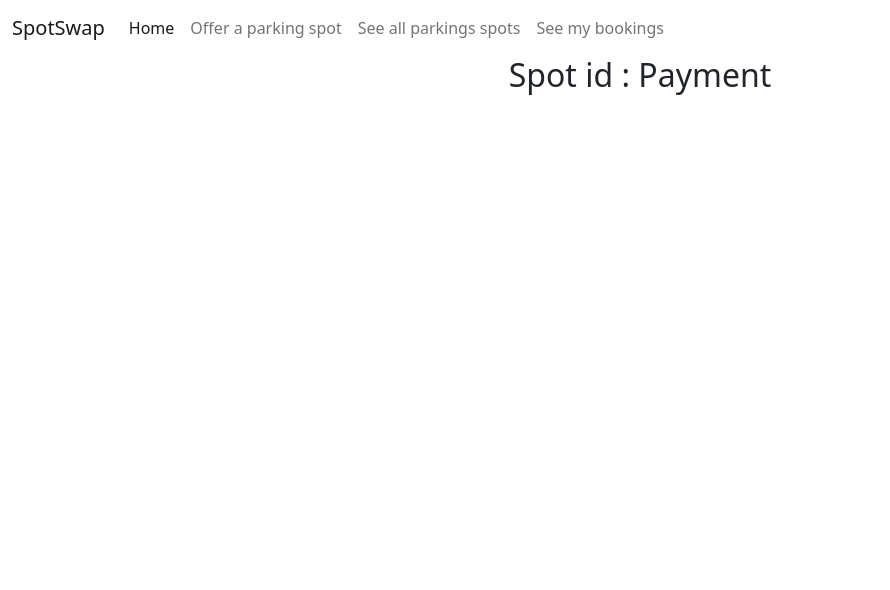
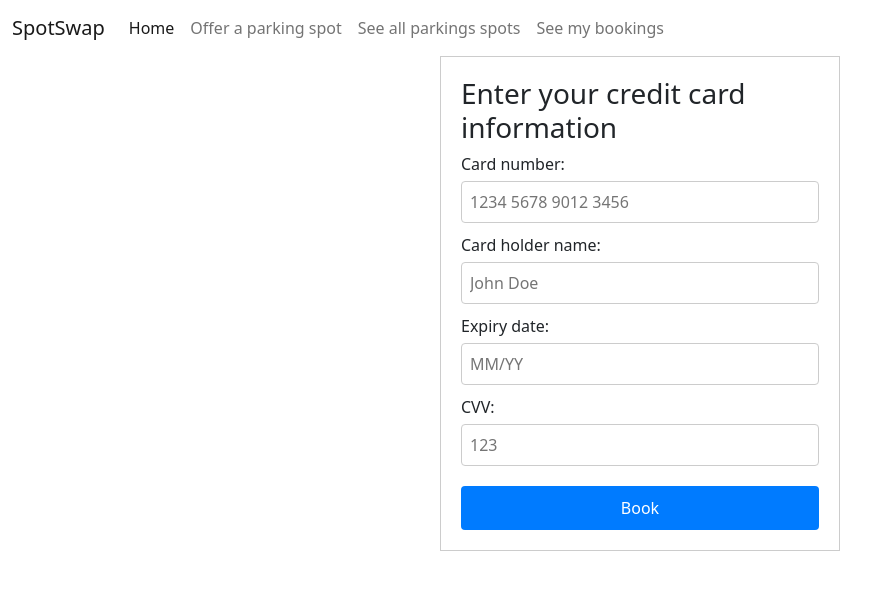
Before and after one commit to alessandraapds/spot_swap_frontend, a React (Create React App) app: page /Payment in a window 1280 px wide. Shown: the top 590 px of the page, without its empty margins (0-890 px from the left). Built offline with nearby package versions, Linux system fonts and the light colour scheme.

Commit message:
adding a form of booking details and a link of button booking page

```diff
--- a/src/App.css
+++ b/src/App.css
@@ -62,3 +62,43 @@ h1 {
   background-color: #61dafb;
   text-align: center;
 }
+.credit-card-form {
+  max-width: 400px;
+  margin: 0 auto;
+  border: 1px solid #ccc;
+  padding: 20px;
+}
+
+.credit-card-form h3 {
+  margin-top: 0;
+}
+
+.credit-card-form .form-group {
+  margin-bottom: 10px;
+}
+
+.credit-card-form label {
+  display: block;
+  margin-bottom: 5px;
+}
+
+.credit-card-form input[type="text"] {
+  width: 100%;
+  padding: 8px;
+  border: 1px solid #ccc;
+  border-radius: 4px;
+  font-size: 16px;
+}
+
+.credit-card-form button[type="submit"] {
+  display: block;
+  width: 100%;
+  padding: 10px;
+  margin-top: 20px;
+  border: none;
+  background-color: #007bff;
+  color: #fff;
+  font-size: 16px;
+  border-radius: 4px;
+  cursor: pointer;
+}
--- a/src/App.js
+++ b/src/App.js
@@ -5,8 +5,8 @@ import Landingpage from "./views/Landing";
 import Home from "./views/Home";
 import Offers from "./routes/Offers";
 import Register from "./routes/OfferRegistration";
-import Post from "./components/Post";
-import Bookings from "./routes/Bookings";
+import Payment from "./components/Payment";
+import Bookings from "./routes/MyBookings";
 import Login from "./views/Login";
 import Signup from "./views/Signup";
 import LandingNavbar from "./components/LandingNavBar";
@@ -26,8 +26,8 @@ function App() {
           <Route path="/signup" element={<Signup />} />
           <Route path="registeryouroffer" element={<Register />} />
           <Route path="offers" element={<Offers />} />
-          <Route path="/:id" element={<Post />} />
-          <Route path="bookings" element={<Bookings />} />
+          <Route path="/Payment" element={<Payment />} />
+          <Route path="/bookings" element={<Bookings />} />
           <Route path="dashboard" element={<Dashboard />} />
         </Route>
       </Routes>
--- /dev/null
+++ b/src/components/Payment.js
@@ -0,0 +1,75 @@
+import React, { useState } from "react";
+
+const CreditCardForm = ({ onSubmit }) => {
+  const [cardNumber, setCardNumber] = useState("");
+  const [cardHolderName, setCardHolderName] = useState("");
+  const [expiryDate, setExpiryDate] = useState("");
+  const [cvv, setCvv] = useState("");
+  const [isBooked, setIsBooked] = useState(false);
+
+
+  const handleSubmit = (e) => {
+    e.preventDefault();
+    setIsBooked(true);
+    onSubmit();
+  };
+
+
+  return (
+    <div className="credit-card-form">
+      <h3>Enter your credit card information</h3>
+      {isBooked && (
+        <div className="booking-message">Your spot has been booked!</div>
+      )}
+      <form onSubmit={handleSubmit}>
+        <div className="form-group">
+          <label htmlFor="card-number">Card number:</label>
+          <input
+            type="text"
+            id="card-number"
+            value={cardNumber}
+            onChange={(e) => setCardNumber(e.target.value)}
+            placeholder="1234 5678 9012 3456"
+            required
+          />
+        </div>
+        <div className="form-group">
+          <label htmlFor="card-holder-name">Card holder name:</label>
+          <input
+            type="text"
+            id="card-holder-name"
+            value={cardHolderName}
+            onChange={(e) => setCardHolderName(e.target.value)}
+            placeholder="John Doe"
+            required
+          />
+        </div>
+        <div className="form-group">
+          <label htmlFor="expiry-date">Expiry date:</label>
+          <input
+            type="text"
+            id="expiry-date"
+            value={expiryDate}
+            onChange={(e) => setExpiryDate(e.target.value)}
+            placeholder="MM/YY"
+            required
+          />
+        </div>
+        <div className="form-group">
+          <label htmlFor="cvv">CVV:</label>
+          <input
+            type="text"
+            id="cvv"
+            value={cvv}
+            onChange={(e) => setCvv(e.target.value)}
+            placeholder="123"
+            required
+          />
+        </div>
+        <button type="submit">Book</button>
+      </form>
+    </div>
+  );
+};
+
+export default CreditCardForm;
--- a/src/components/Post.js
+++ /dev/null
@@ -1,14 +0,0 @@
-import { useParams } from "react-router-dom";
-
-function Post() {
-  const { id } = useParams();
-
-  return (
-    <div>
-      <h2>Spot id : {id}</h2>
-      {/* add more content here */}
-    </div>
-  );
-}
-
-export default Post;
--- a/src/routes/MyBookings.js
+++ b/src/routes/MyBookings.js
@@ -1,43 +1,23 @@
-import React, { useState, useEffect } from 'react';
 
-function MyBooking() {
-  const [data, setData] = useState(null);
-  const [loading, setLoading] = useState(true);
-  const [error, setError] = useState(null);
 
-  useEffect(() => {
-    fetch('http://localhost:8001/api/v1')
-      .then(response => response.json())
-      .then(data => {
-        setData(data);
-        setLoading(false);
-      })
-      .catch(error => {
-        setError(error);
-        setLoading(false);
-      });
-  }, []);
+import React from 'react'
+import { useNavigate } from "react-router-dom";
 
-  if (loading) {
-    return <div>Loading...</div>;
+export const MyBookings = () => {
+  const userId = sessionStorage.getItem("userId")
+  // const token = sessionStorage.getItem("jwt");
+const navigate = useNavigate();
+const handleBookSpot = () => {
+    navigate('/Payment');
   }
-
-  if (error) {
-    return <div>Error: {error.message}</div>;
-  }
-
   return (
     <div>
-      <h1>Bookings Data</h1>
-      {data && (
-        <ul>
-          {data.map(item => (
-            <li key={item.id}>{item.name}</li>
-          ))}
-        </ul>
-      )}
+      <h1>Welcome user:{userId} to your booking information</h1>
+      <br></br>
+      <h2>Your bookings details </h2>
+      <button onClick={handleBookSpot}> Book this spot</button>
     </div>
-  );
+  )
 }
 
-export default MyBooking;
+export default MyBookings;
--- a/src/routes/Offers.js
+++ b/src/routes/Offers.js
@@ -3,13 +3,18 @@ import useFetch from "../hooks/useFetch";
 import "../styles/styles.css";
 import { GeoAltFill, CalendarDay, CurrencyEuro } from "react-bootstrap-icons";
 import Maps from "../components/Maps";
+import { useNavigate } from "react-router-dom";
 
 const Offers = () => {
   const url = "http://localhost:8001/offers";
   const { data, isLoading, error } = useFetch(url);
+  const navigate = useNavigate();
 
   console.log(data, "testing api");
 
+const handleBookSpot = () => {
+    navigate('/bookings');
+  }
   return (
     <div>
       <h2>Check all our available spots</h2>
@@ -44,8 +49,8 @@ const Offers = () => {
                     Price: <CurrencyEuro />
                     {offer.pricePerHour}
                   </div>
-                  <button>Book spot</button>
-                </div>
+                  <button onClick={handleBookSpot} >Book spot</button>
+                  </div>
                 <div class="col-2">
                   <div>map</div>
                 </div>
```
Also changed, not shown: src/api.js (+11 -11 lines), 1 other file (tests, documents, lock files or other folders).
